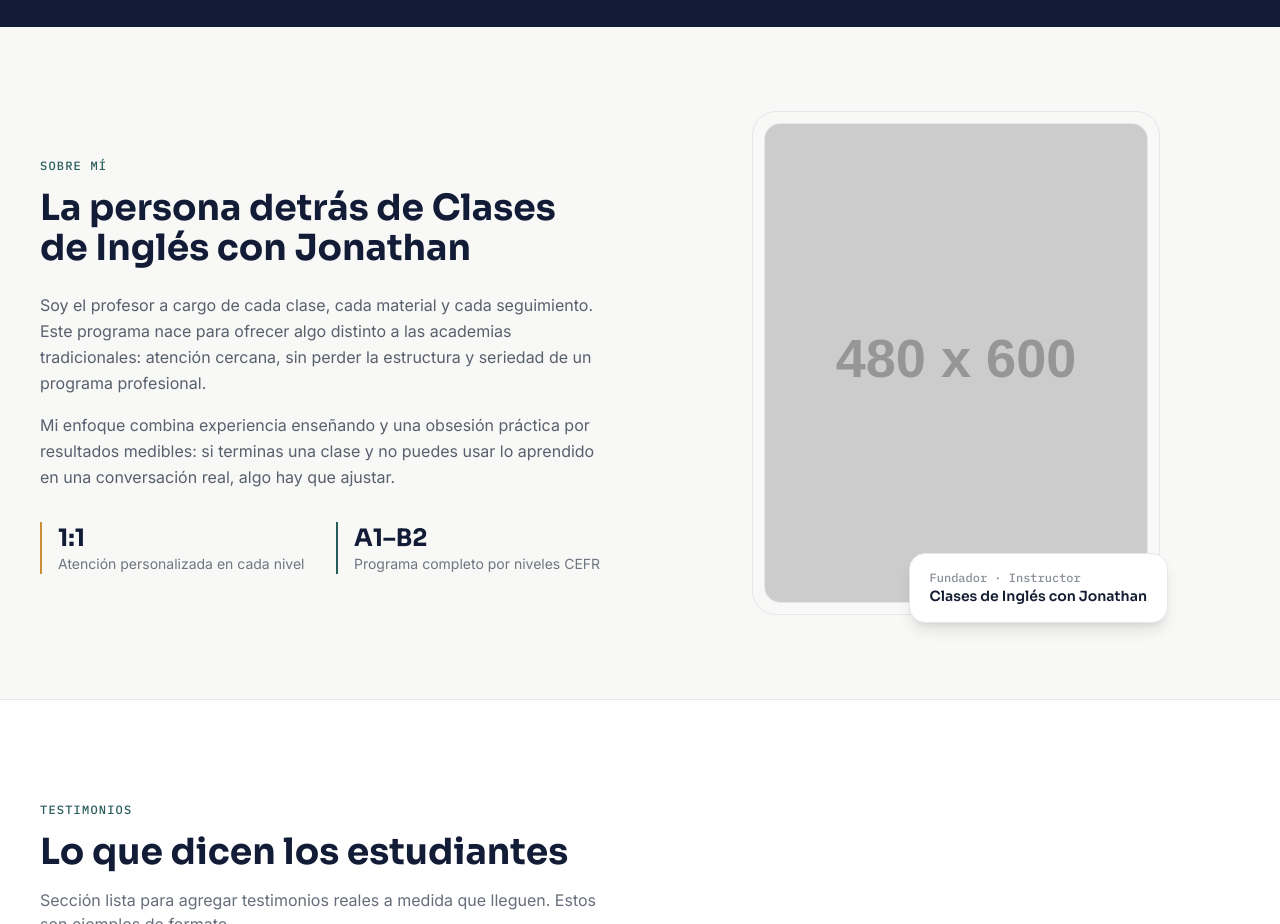
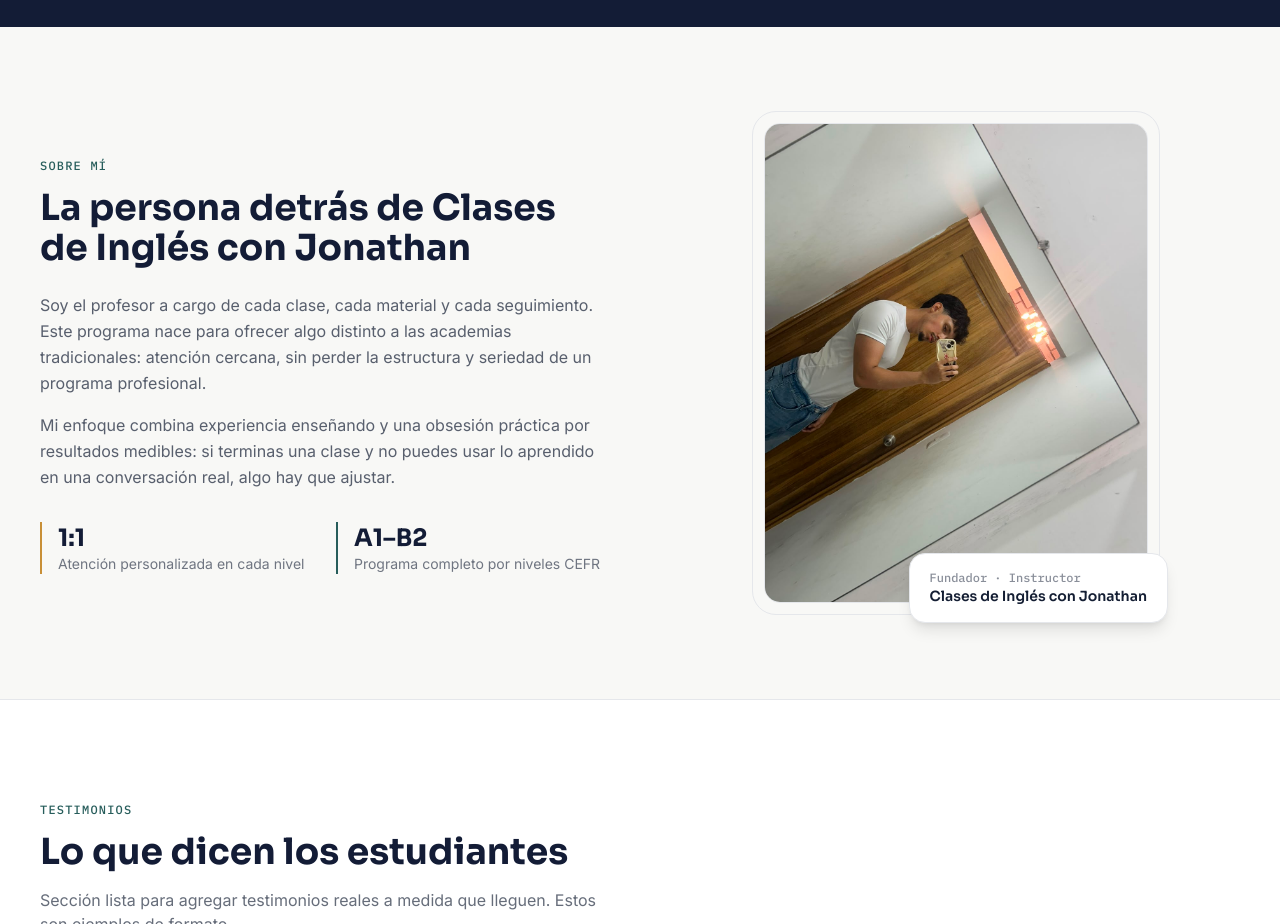
Before and after one commit to jonathanosorio1980-dev/Clases-de-ingles-con-Jonathan, a plain HTML site: page index.html in a window 1280 px wide. Shown: the part 3480-4404 px from the top of the page. Drawn offline with nearby package versions, Linux system fonts and the light colour scheme; placeholder pictures from the web are drawn by us.

Commit message:
Update image source for professor's photo
Replaced placeholder image with actual photo of the professor.

```diff
--- a/index.html
+++ b/index.html
@@ -426,7 +426,7 @@
         <div class="absolute -inset-3 border border-line rounded-3xl -z-10"></div>
         <!-- Reemplazar src por la fotografía real del profesor -->
         <div class="aspect-[4/5] rounded-2xl bg-indigo-50 border border-line flex items-center justify-center overflow-hidden">
-          <img src="https://placehold.co/480x600/EEF1F7/22335C?font=raleway&text=Tu+foto+aqu%C3%AD"
+          <img src="./WhatsApp Image 2026-08-11 at 23.45.54.jpeg"
                alt="Fotografía del profesor de Clases de Inglés con Jonathan"
                class="w-full h-full object-cover">
         </div>
```
